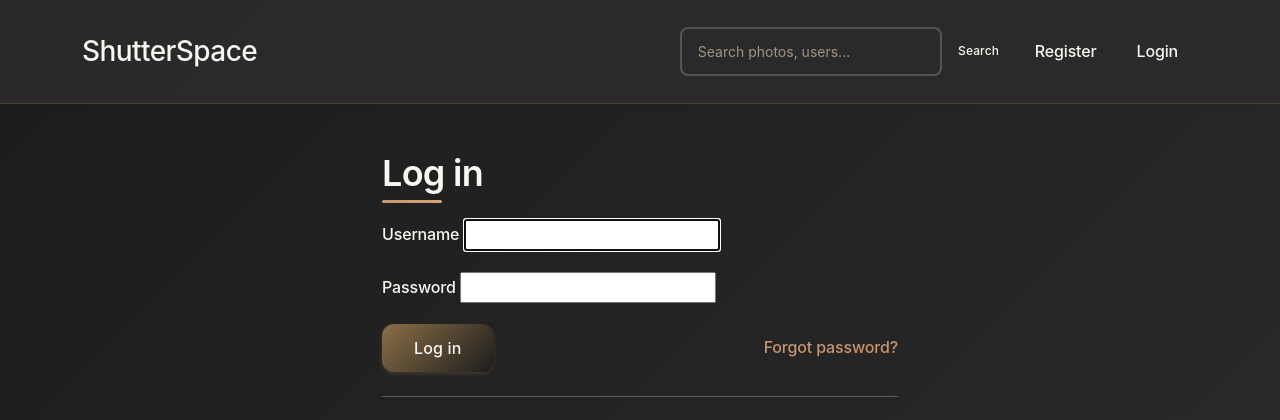
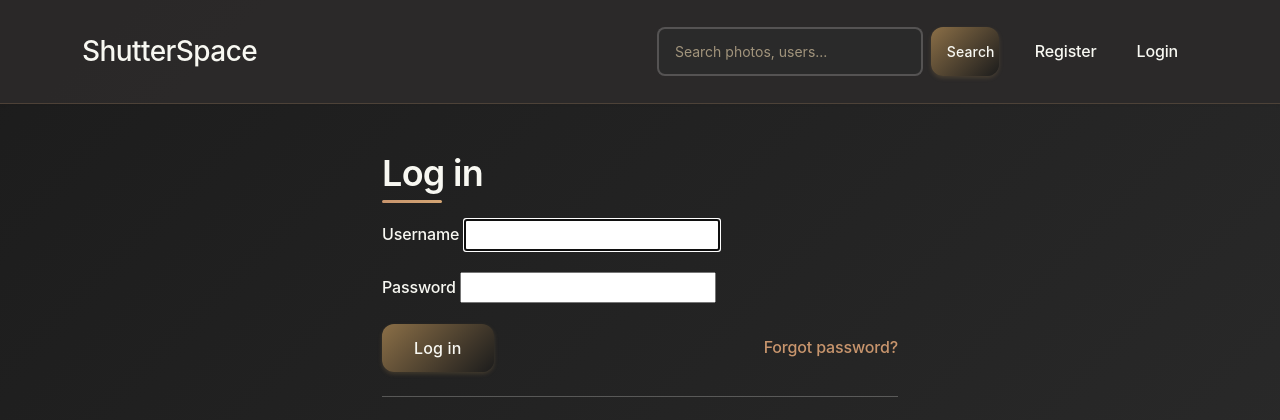
Before and after one commit to TopG85/ShutterSpace, a Django app: a page that uses templates/base.html in a window 1280 px wide. Shown: the top 420 px of the page. Run offline with Django 4.2, Linux system fonts and the light colour scheme; parts of the project's set-up code (start-up, migrations or seed data) failed here and were passed over.

Commit message:
Improve search button visibility and prevent text cutoff
- Change search button from btn-outline-secondary to btn-primary for better contrast
- Add px-3 class for extra horizontal padding to prevent 'Search' text cutoff
- Button now uses consistent primary styling (dark coffee brown gradient)
- Much more visible against navbar background

```diff
--- a/templates/base.html
+++ b/templates/base.html
@@ -24,7 +24,7 @@
                 </ul>
                 <form class="d-flex me-3" action="{% url 'home' %}" method="get">
                     <input class="form-control form-control-sm me-2" type="search" placeholder="Search photos, users..." aria-label="Search" name="q">
-                    <button class="btn btn-sm btn-outline-secondary" type="submit">Search</button>
+                    <button class="btn btn-sm btn-primary px-3" type="submit">Search</button>
                 </form>
 
                 <ul class="navbar-nav">
```
